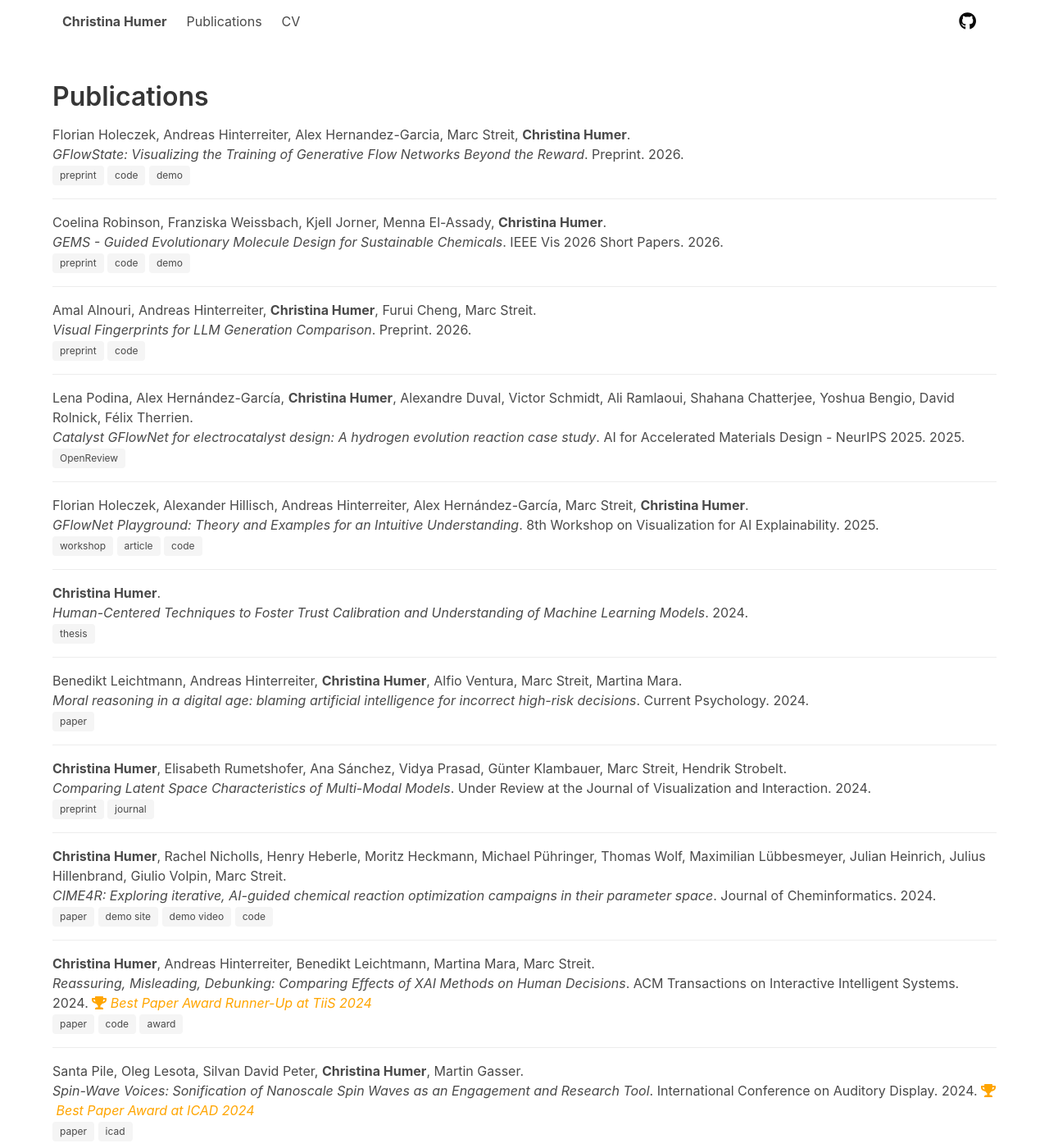
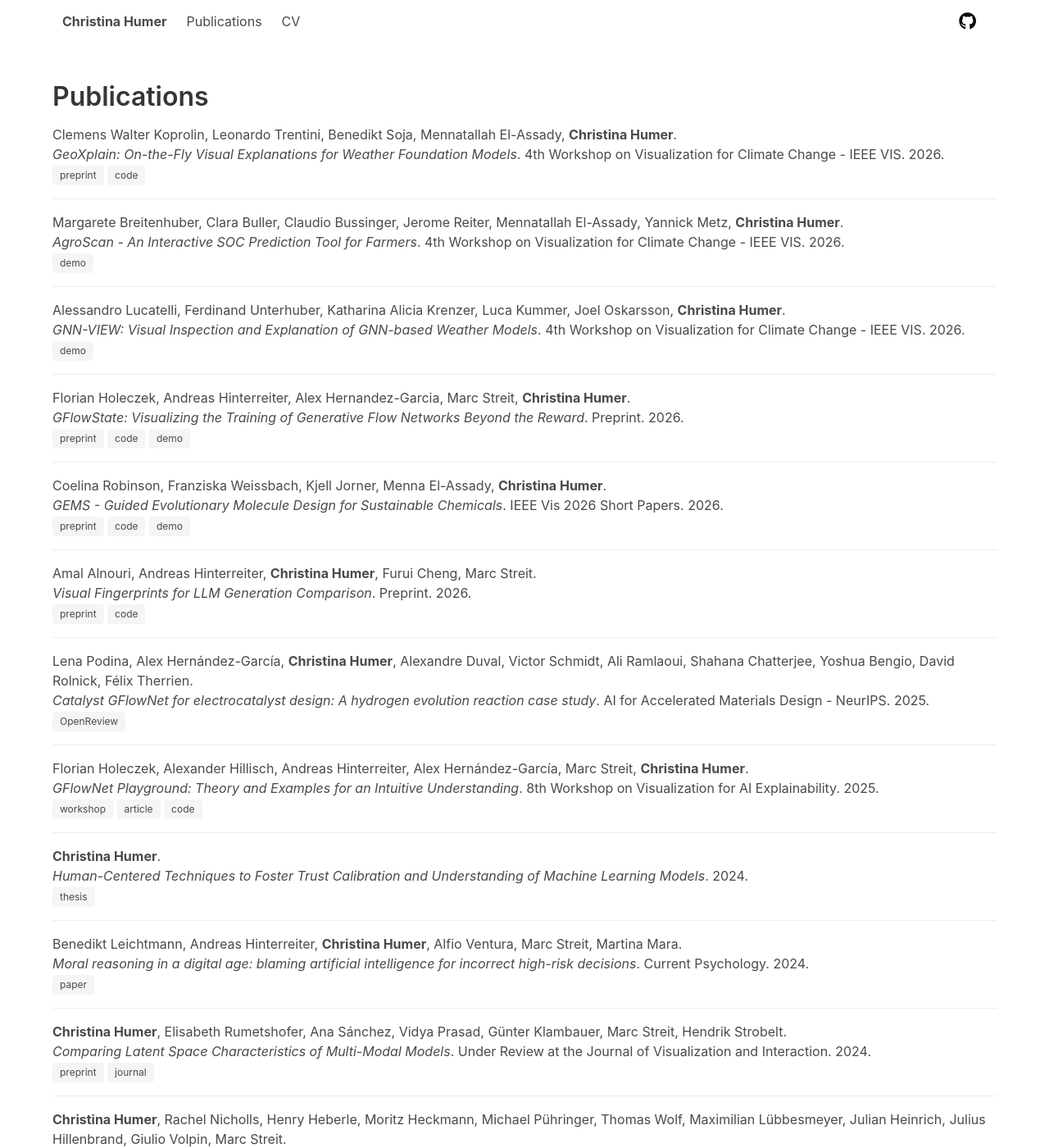
Before and after one commit to ginihumer/ginihumer.github.io, a Jekyll site: the page built from _pages/publications.html, in a window 1280 px wide and 1400 px high. Shown: the whole window at 82% size. Built offline with Jekyll 4.4.1, drawn with Linux system fonts in a browser that asks for light colours; nearby versions of some CDN libraries; a style sheet for code colours, icons or effects is not loaded.

Commit message:
Add new workshop publications to publications.yml

```diff
--- a/_data/publications.yml
+++ b/_data/publications.yml
@@ -1,3 +1,66 @@
+
+- title: "GeoXplain: On-the-Fly Visual Explanations for Weather Foundation Models"
+  type: workshop
+  image:
+  authors:
+  - Clemens Walter Koprolin
+  - Leonardo Trentini
+  - Benedikt Soja
+  - Mennatallah El-Assady
+  - Christina Humer
+  year: 2026
+  journal: 4th Workshop on Visualization for Climate Change - IEEE VIS
+  doi:
+  volume:
+  number:
+  tags:
+    - tag: preprint
+      link: https://arxiv.org/abs/2607.05655v1
+    - tag: code
+      link: https://github.com/clemenskoprolin/geoxplain
+
+
+- title: "AgroScan - An Interactive SOC Prediction Tool for Farmers"
+  type: workshop
+  image:
+  authors:
+  - Margarete Breitenhuber
+  - Clara Buller
+  - Claudio Bussinger
+  - Jerome Reiter
+  - Mennatallah El-Assady
+  - Yannick Metz
+  - Christina Humer
+  year: 2026
+  journal: 4th Workshop on Visualization for Climate Change - IEEE VIS
+  doi:
+  volume:
+  number:
+  tags:
+    - tag: demo
+      link: https://agroscan.ivia.ch/
+
+
+- title: "GNN-VIEW: Visual Inspection and Explanation of GNN-based Weather Models"
+  type: workshop
+  image:
+  authors:
+  - Alessandro Lucatelli
+  - Ferdinand Unterhuber
+  - Katharina Alicia Krenzer
+  - Luca Kummer
+  - Joel Oskarsson
+  - Christina Humer
+  year: 2026
+  journal: 4th Workshop on Visualization for Climate Change - IEEE VIS
+  doi:
+  volume:
+  number:
+  tags:
+    - tag: demo
+      link: https://gnn-view.ivia.ch/
+
+
 - title: "GFlowState: Visualizing the Training of Generative Flow Networks Beyond the Reward"
   type: paper
   image:
@@ -79,7 +142,7 @@
   - David Rolnick
   - Félix Therrien
   year: 2025
-  journal: AI for Accelerated Materials Design - NeurIPS 2025
+  journal: AI for Accelerated Materials Design - NeurIPS
   doi:
   volume:
   number:
```
